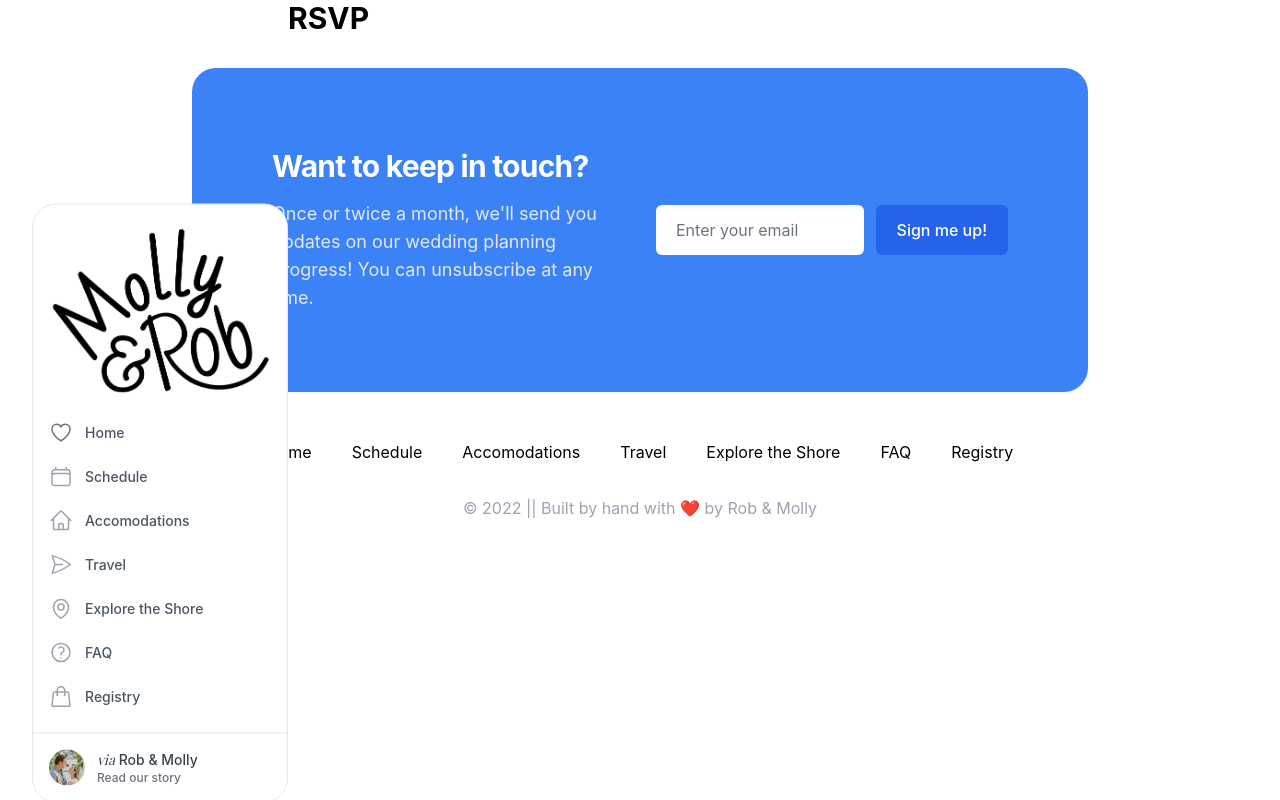
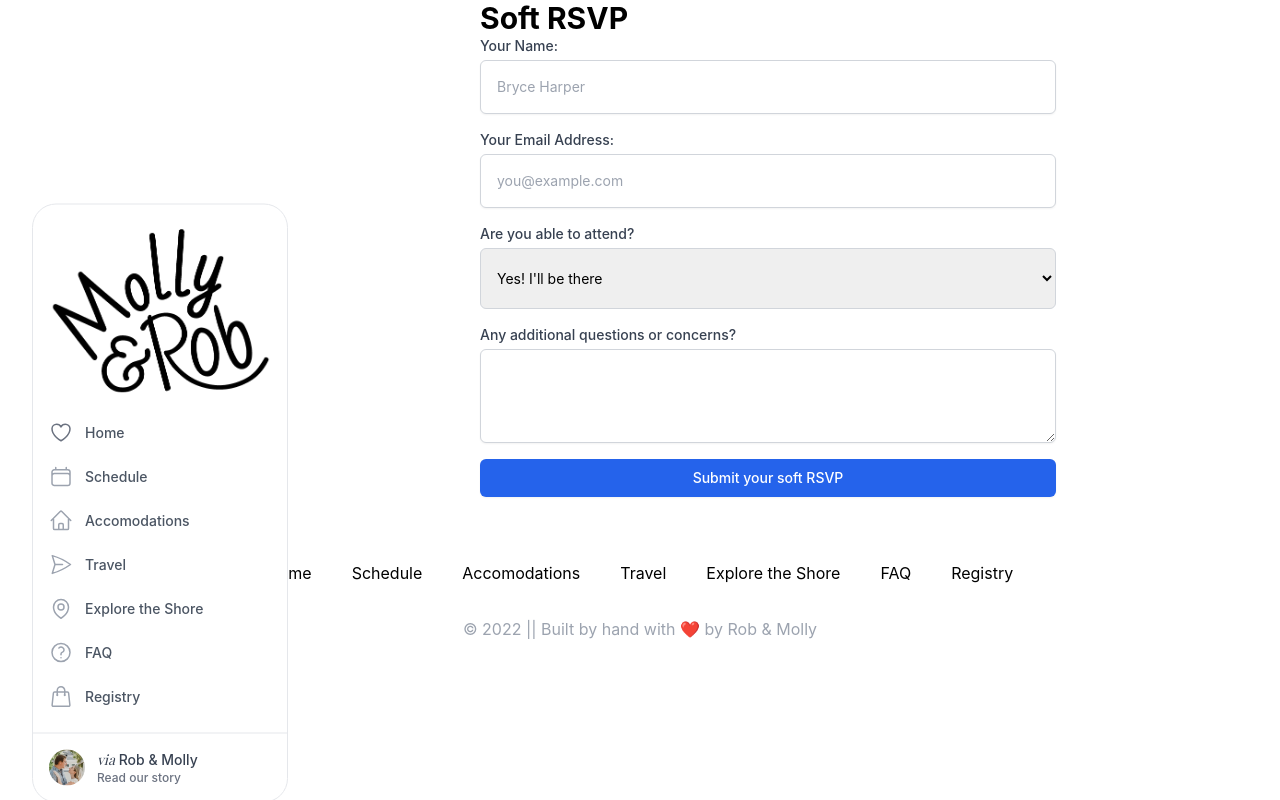
Before and after one commit to RobErskine/wedding-site, a Next.js app: page /rsvp in a window 1280 px wide. Built offline with nearby package versions, Linux system fonts and the light colour scheme.

Commit message:
adding in rsvp page placeholder

```diff
--- a/components/Layout.tsx
+++ b/components/Layout.tsx
@@ -231,7 +231,7 @@ export default function Layout({ children }: Props) {
           </main>
         </div>
       </div>
-      <Bottom/>
+      {/* <Bottom/> */}
       <footer className="bg-white">
         <div className="mx-auto max-w-7xl overflow-hidden py-12 px-4 sm:px-6 lg:px-8">
           <nav className="-mx-5 -my-2 flex flex-wrap justify-center" aria-label="Footer">
--- a/pages/rsvp.tsx
+++ b/pages/rsvp.tsx
@@ -4,11 +4,76 @@ import Image from 'next/image'
 
 const RSVP: NextPage = () => {
   return (
-    <div>
+    <form className="max-w-xl mx-auto">
       <h1 className="text-3xl font-bold">
-        RSVP
+        Soft RSVP
       </h1>
-    </div>
+      <div>
+        <div className="mb-4">
+          <label htmlFor="name" className="block text-sm font-medium text-gray-700">
+            Your Name:
+          </label>
+          <div className="mt-1">
+            <input
+              type="name"
+              name="name"
+              id="name"
+              className="block p-4 border border-grey-500 w-full rounded-md border-gray-300 shadow-sm focus:border-indigo-500 focus:ring-indigo-500 sm:text-sm"
+              placeholder="Bryce Harper"
+            />
+          </div>
+        </div>
+        <div className="mb-4">
+          <label htmlFor="email" className="block text-sm font-medium text-gray-700">
+            Your Email Address:
+          </label>
+          <div className="mt-1">
+            <input
+              type="email"
+              name="email"
+              id="email"
+              className="block w-full p-4 border border-grey-500 rounded-md border-gray-300 shadow-sm focus:border-indigo-500 focus:ring-indigo-500 sm:text-sm"
+              placeholder="you@example.com"
+            />
+          </div>
+        </div>
+        <div className="mb-4">
+          <label htmlFor="location" className="block text-sm font-medium text-gray-700">
+            Are you able to attend?
+          </label>
+          <select
+            id="location"
+            name="location"
+            className="mt-1 block p-4 py-5 border border-grey-500 w-full rounded-md border-gray-300 py-2 pl-3 pr-10 text-base focus:border-indigo-500 focus:outline-none focus:ring-indigo-500 sm:text-sm"
+            defaultValue="Yes! I'll be there"
+          >
+            <option>Yes! I'll be there</option>
+            <option>Hmm, need to see.</option>
+            <option>Sorry, won't be able to make it!</option>
+          </select>
+        </div>
+      </div>
+      <div className="mb-4">
+        <label htmlFor="comment" className="block text-sm font-medium text-gray-700">
+          Any additional questions or concerns?
+        </label>
+        <div className="mt-1">
+          <textarea
+            rows={3}
+            name="comment"
+            id="comment"
+            className="block w-full p-4 border border-grey-500 rounded-md border-gray-300 shadow-sm focus:border-indigo-500 focus:ring-indigo-500 sm:text-sm"
+            defaultValue={''}
+          />
+        </div>
+        <button
+          type="submit"
+          className="flex w-full justify-center rounded-md border border-transparent bg-blue-600 py-2 px-4 text-sm font-medium text-white shadow-sm hover:bg-blue-700 focus:outline-none focus:ring-2 focus:ring-blue-500 focus:ring-offset-2 mt-4"
+        >
+          Submit your soft RSVP
+        </button>
+      </div>
+    </form>
   )
 }
 
```
Lines whose indentation alone changed are shown as unchanged.
